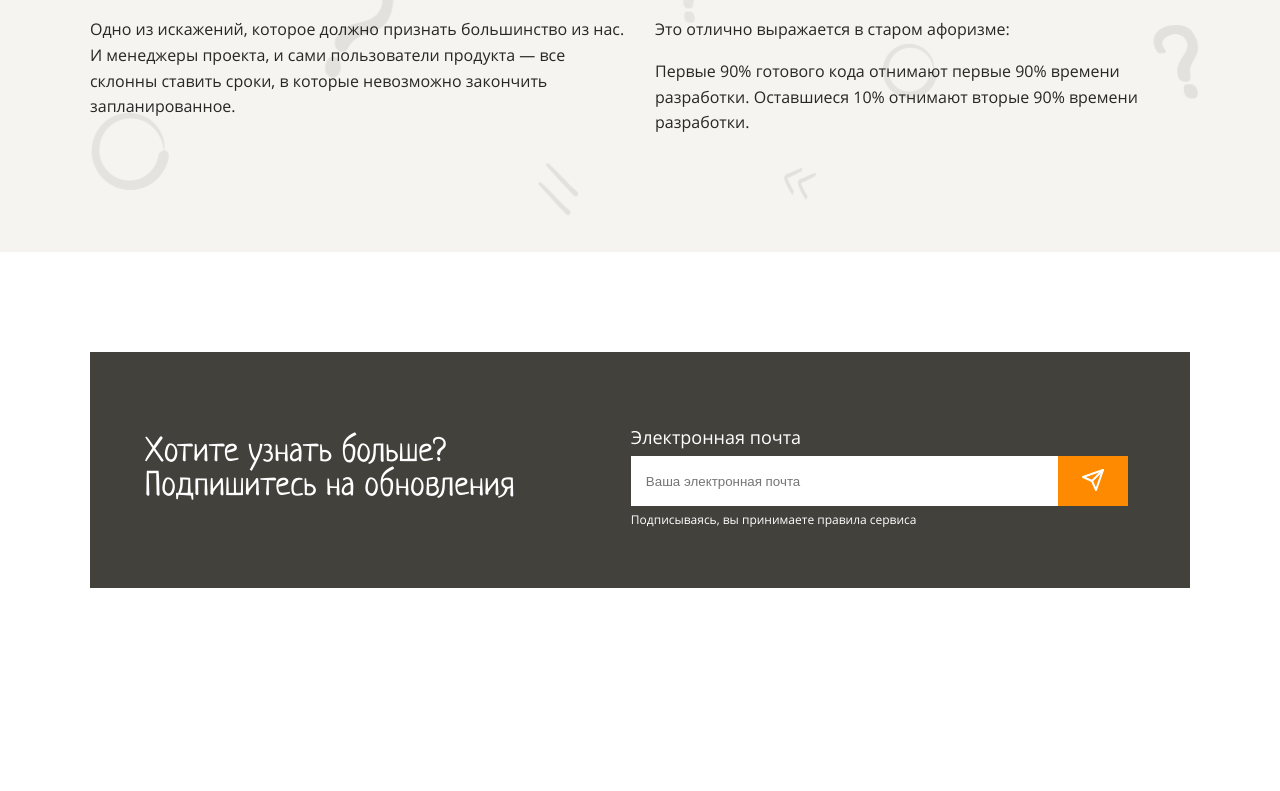
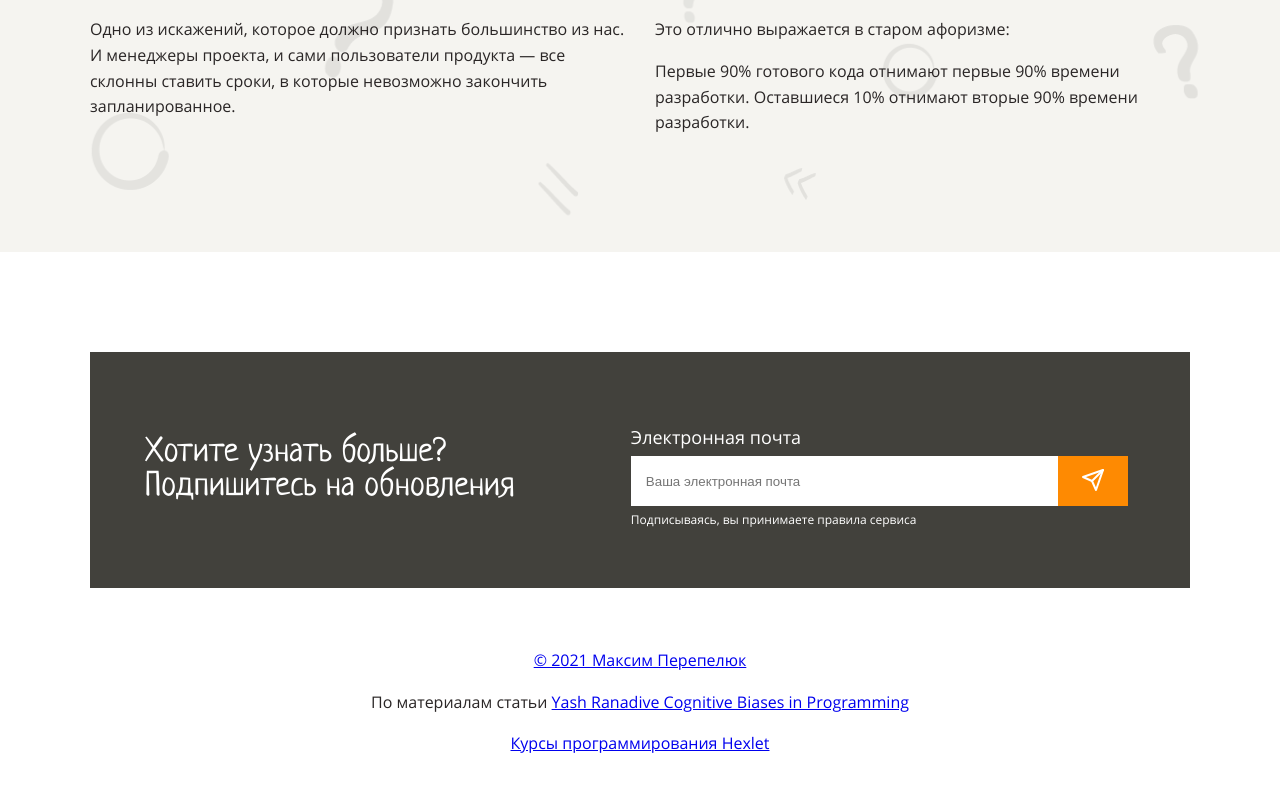
Before and after one commit to MaksimPerepeliuk/cognitive-deviation-page, a website: page src/index.html in a window 1280 px wide. Shown: the part 7431-8222 px from the top of the page. Before the commit the page ends 8119 px from the top, so only its background shows below. Drawn offline with Linux system fonts and the light colour scheme.

Commit message:
add information in footer

```diff
--- a/src/index.html
+++ b/src/index.html
@@ -208,6 +208,12 @@
           <span class="text-white f-size-12"><br>Подписываясь, вы принимаете правила сервиса</span>
         </form>
       </div>
+
+      <div class="info text-center">
+        <a href="https://github.com/MaksimPerepeliuk">© 2021 Максим Перепелюк</a>
+        <p>По материалам статьи <a href="https://medium.com/hackernoon/cognitive-biases-in-programming-5e937707c27b">Yash Ranadive Cognitive Biases in Programming</a></p>
+        <p><a href="https://ru.hexlet.io/">Курсы программирования Hexlet</a></p>
+      </div>
     </div>
   </footer>
 </body>
--- a/src/styles/style.css
+++ b/src/styles/style.css
@@ -375,3 +375,7 @@ h3 {
 .form button::before {
   content: url('./images/send.svg');
 }
+
+.info {
+  margin-top: 60px;
+}
```
